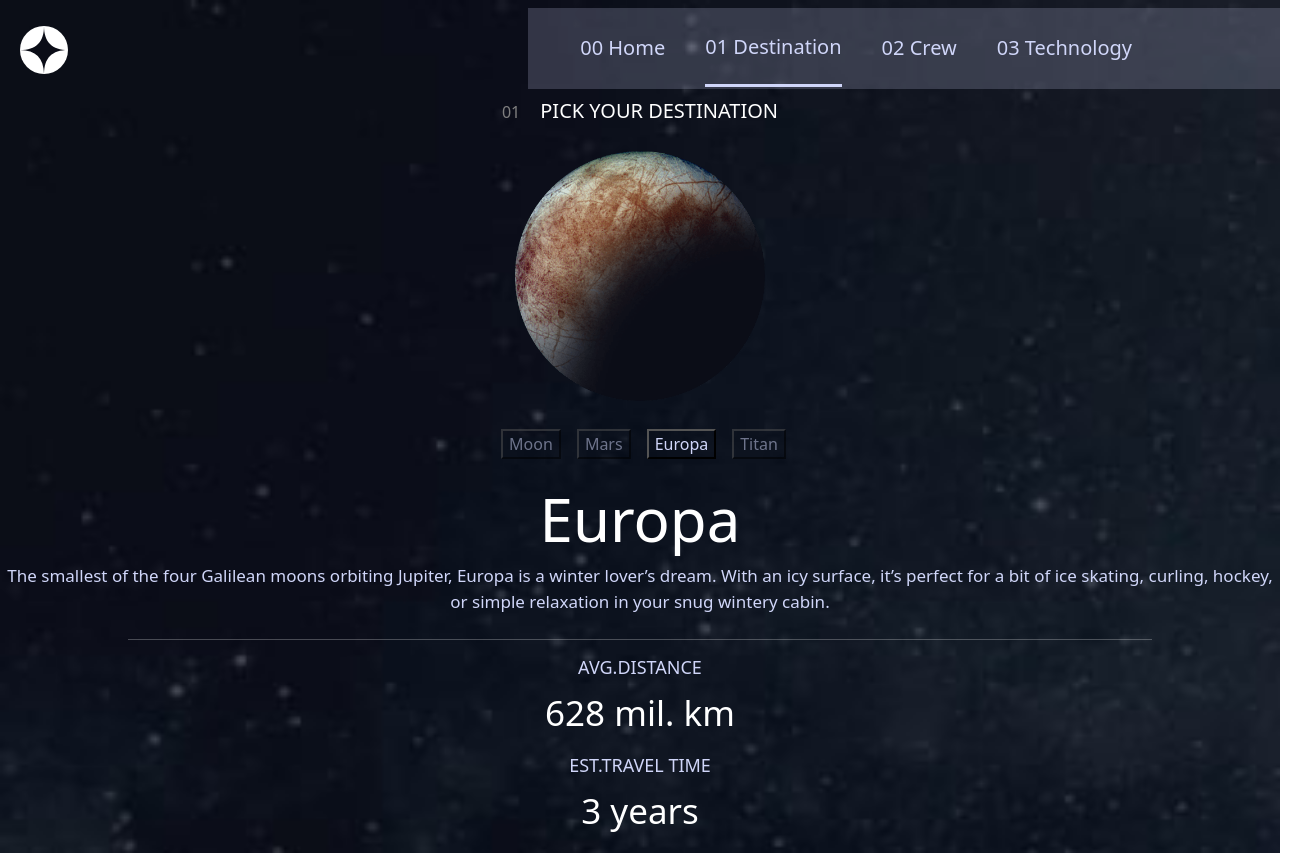
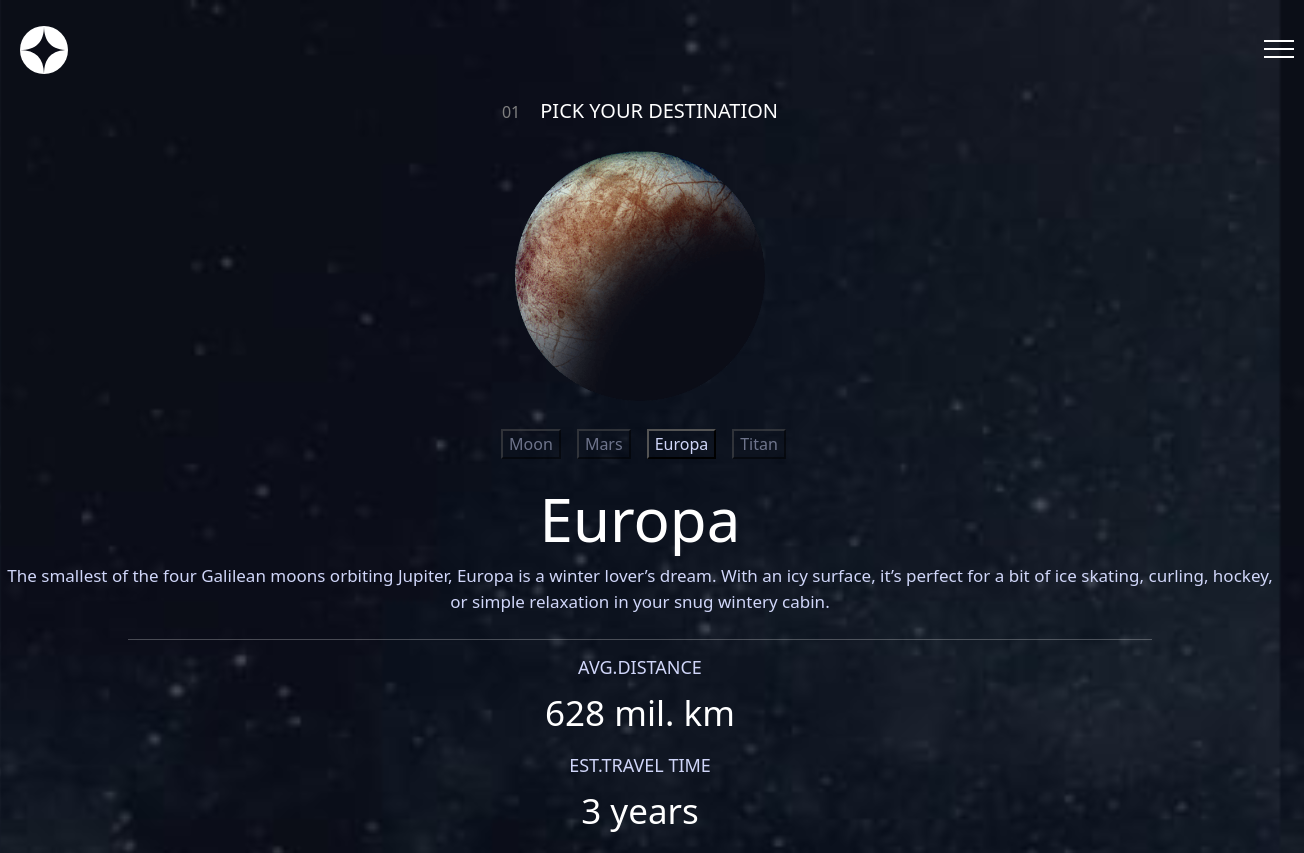
Before and after one commit to seboo1995/space-app, a React (Create React App) app: page /destination in a window 1280 px wide. Shown: the whole page, 1304 px wide, since content can reach past the window. Built offline with nearby package versions, Linux system fonts and the light colour scheme; a web font is replaced by a local one.

Commit message:
nav fix-destination

```diff
--- a/src/components/MyNavBar/MyNavBar.js
+++ b/src/components/MyNavBar/MyNavBar.js
@@ -6,6 +6,8 @@ export const MyNavBar = () => {
 
     const label_ref = useRef()
     const target_tab_ref = useRef()
+
+
 
 
     const check_tab = (e,target) => {
@@ -20,6 +22,7 @@ export const MyNavBar = () => {
         // if on mobile close tha ham menu
         label_ref.current.checked = false;
 
+
     }
 
     // check the current tab
@@ -30,7 +33,6 @@ export const MyNavBar = () => {
     useEffect(() => {
     const href = window.location.href.split('/')
     const target_tab = href.pop()
-    console.log(target_tab)
     for (const tab of target_tab_ref.current.children) {
            if (target_tab === ''){
              tab.children[0].classList.add('active_tab')
@@ -61,26 +63,27 @@ export const MyNavBar = () => {
                     <span className="bars"></span>
                 </label>
                 <div className="menu">
+
                     <ul ref={target_tab_ref}>
                         <li >
-                            <Link to="/home" onClick={check_tab}>
-                                00 Home
+                            <Link to="/home" onClick={check_tab} >
+                                <p>00</p> Home
                             </Link>
                         </li>
 
                         <li>
-                            <Link to="/destination"onClick={check_tab} >
-                                01 Destination
+                            <Link to="/destination"onClick={check_tab}  >
+                            <p>01</p> Destination
                             </Link>
                         </li>
                         <li>
-                            <Link to="/crew" onClick={check_tab}>
-                                02 Crew
+                            <Link to="/crew" onClick={check_tab} >
+                            <p>02</p> Crew
                             </Link>
                         </li>
                         <li>
-                            <Link to="/technology" onClick={check_tab}>
-                                03 Technology
+                            <Link to="/technology" onClick={check_tab} >
+                            <p>03</p> Technology
                             </Link>
                         </li>
                     </ul>
--- a/src/components/MyNavBar/nav.css
+++ b/src/components/MyNavBar/nav.css
@@ -1,48 +1,10 @@
+@media only screen and (min-device-width: 320px) and (max-device-width: 800px) {
 .header-bar{
   background: transparent;
   width: 100%;
   position: relative;
   z-index: 999;
   height: 80px;
-
-  }
-.active_tab{
-  border-bottom: 3px solid #D0D6F9;
-  line-height: 1em;
-  padding-bottom:1.2em;
-}
-
-  .logo{
-    line-height: 80px;
-    font-size: 21px;
-    float: left;
-    margin-left: 20px;
-  }
-
-  .menu ul{
-      display: flex;
-      background-color:rgba(208, 214, 249,0.2);
-      flex-direction: row;
-      float: right;
-      padding-right: 8em;
-      list-style: none;
-      line-height: 80px;
-      /* width: 60em; */
-
-      }
-      .menu ul li{
-      margin: 0 20px;
-      }
-      .menu ul li a{
-        font-size: 20px;
-        color: #D0D6F9;
-        text-decoration: none;
-        }
-        .menu ul li a:hover{
-          color:#fff;
-        }
-          #toggle-btn{
-            display: none;
   }
   .menuicon{
     cursor: pointer;
@@ -53,7 +15,7 @@
     height: 40px;
     position: relative;
     margin-top: 20px;
-            display: none;
+    display:none;
   }
   .bars{
     content: " ";
@@ -84,7 +46,7 @@
     top: -8px;
     }
     #toggle-btn:checked ~ .menuicon .bars{
-              background: transparent;
+      background: rgba(208, 214, 249,0.2);
        }
      #toggle-btn:checked ~ .menuicon .bars:before{
        transform: rotate(45deg);
@@ -94,17 +56,19 @@
        transform: rotate(-45deg);
        top: 0;
        }
-          /*--- Media Query -----*/
-          @media (max-width: 768px){
+
+
           .menu ul{
             flex-direction: column;
             width: 100%;
-              left: 0;
-              top: 50px;
-              position: absolute;
-              background: transparent;
-              min-height: 50vh;
+
+            position: relative;
             display: none;
+            top:50px;
+            height: 100%;
+            list-style: none;
+            margin-bottom: 200px;
+
           }
             .menu ul li{
               margin: 5px 25px;
@@ -117,4 +81,86 @@
         .menuicon{
             left: 5%;
         }
+        .menu li{
+          text-align: center;
+          padding-top:40px;
+
         }
+        .menu
+
+  p{
+    display: inline-block;
+  }
+  .bg-menu{
+    background-color: rgba(208, 214, 249,0.2);
+  }
+
+}
+
+
+/*  TABLET  */
+@media only screen and (min-device-width: 820px) and (max-device-width: 1023px) {
+  .header-bar{
+    background: transparent;
+    width: 100%;
+    position: fixed;
+    z-index: 999;
+    height: 80px;
+    margin-top:62px
+
+    }
+
+    .menu ul{
+      display: flex;
+      background-color:rgba(208, 214, 249,0.2);
+      flex-direction: row;
+      float:right;
+      list-style: none;
+      line-height: 5rem;
+
+      }
+      .menu ul li{
+        margin: 0 10px;
+        }
+        .menu ul li a{
+          font-size: 17px;
+          color: #D0D6F9;
+          text-decoration: none;
+          }
+
+      .menu ul li p{
+        display:none;
+      }
+
+}
+
+
+
+.active_tab{
+  border-bottom: 3px solid #D0D6F9;
+  line-height: 1em;
+  padding-bottom:1.2em;
+}
+
+  .logo{
+    line-height: 80px;
+    font-size: 21px;
+    float: left;
+    margin-left: 20px;
+  }
+
+
+       .menu ul li{
+      margin: 0 20px;
+      }
+      .menu ul li a{
+        font-size: 20px;
+        color: #D0D6F9;
+        text-decoration: none;
+        }
+        .menu ul li a:hover{
+          color:#fff;
+        }
+          #toggle-btn{
+            display: none;
+          }
--- a/src/components/destination/Destination.css
+++ b/src/components/destination/Destination.css
@@ -66,6 +66,10 @@
     .destination-container{
        background: url(../../assets/destination/background-destination-tablet.jpg);
        align-self: center;
+    }
+    .items-destination{
+        margin-top:80px;
+        align-items:center;
     }
     #im{
         margin-top: 100px;
@@ -145,7 +149,6 @@
     }
     .item-0-dest, .item-1-dest, .item-2-dest, .item-3-dest, .item-4-dest, .item-5-dest{
         border: 2px solid white;
-        display: inline-block;
     }
 
     .items-destination{
```
Lines whose indentation alone changed are shown as unchanged.
